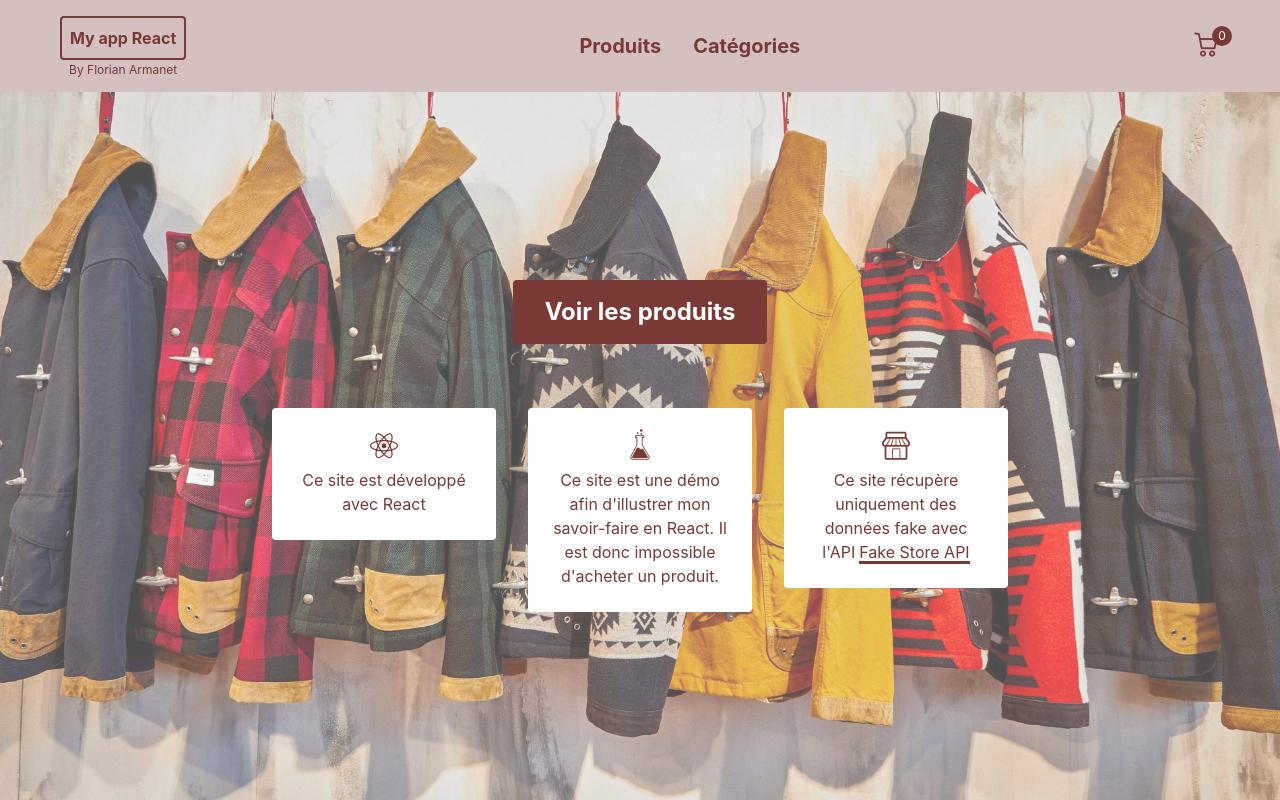
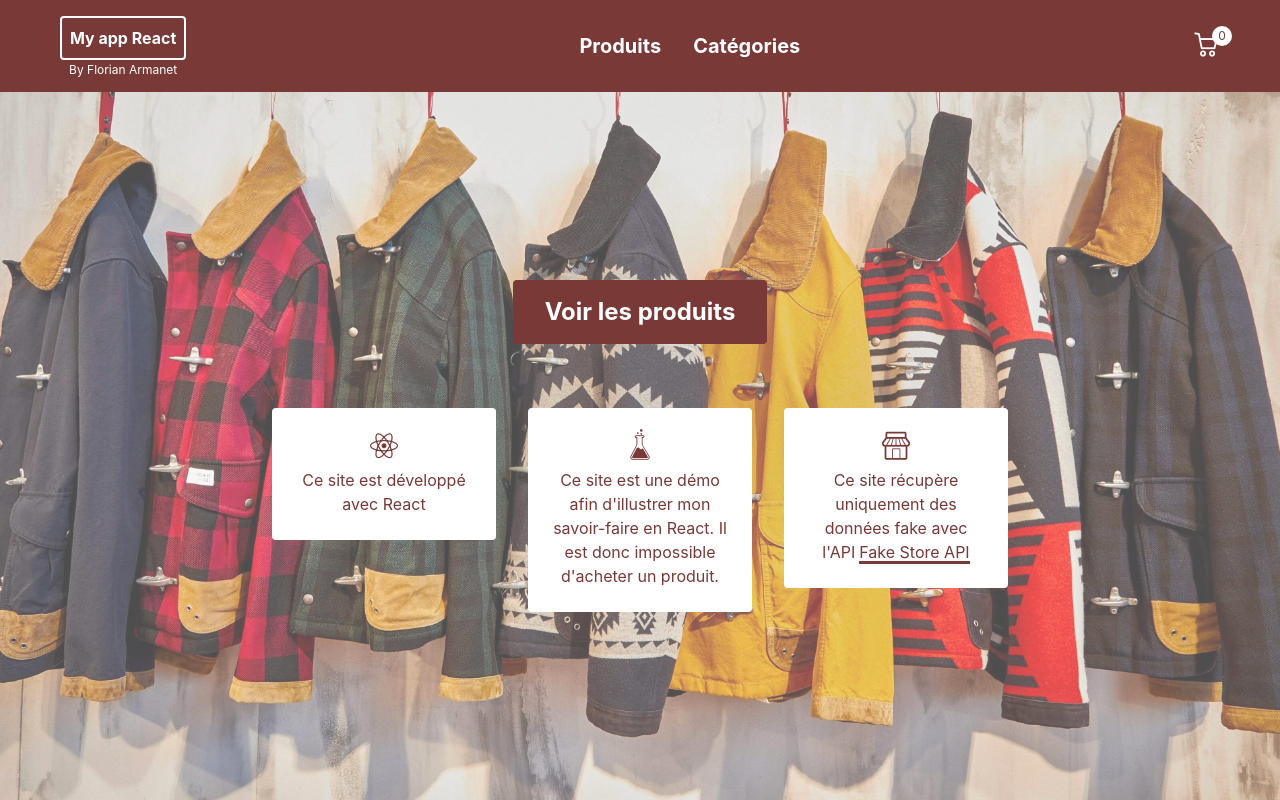
Before and after one commit to florian-armanet/my-app-react, a React (Create React App) app: page / in a window 1280 px wide. Built offline with nearby package versions, Linux system fonts and the light colour scheme.

Commit message:
Integration header

```diff
--- a/src/components/Filters/Sorting.js
+++ b/src/components/Filters/Sorting.js
@@ -17,8 +17,14 @@ const Sorting = ({ sortingCode }) => {
         'sortAsc': 'Sort asc',
     }
 
+    /**
+     *
+     */
+    const clickResetCheckedValue = () => {
+        setResetCheckedValues(true)
+    }
+
     useEffect(() => {
-        console.log('UseEffect Sorting')
         if (resetCheckedValues || resetAllCheckedValues) {
             dispatch(setProductsFiltered(
                 [...productsFiltered]
@@ -26,10 +32,6 @@ const Sorting = ({ sortingCode }) => {
             ))
         }
     }, [resetCheckedValues, resetAllCheckedValues, dispatch])
-
-    const clickResetCheckedValue = () => {
-        setResetCheckedValues(true)
-    }
 
     return (
         <>
--- a/src/components/Nav.js
+++ b/src/components/Nav.js
@@ -52,11 +52,11 @@ const Nav = () => {
             <FiltersModal/>
 
             <div className="o-container flex flex-col min-h-screen">
-                <div className={ ( isHomepage ? '' : 'mb-8 ' ) + 'o-full bg-primary-lighter text-primary-base' }>
+                <div className={ ( isHomepage ? '' : 'mb-8 ' ) + 'o-full bg-primary-base text-white' }>
                     <div className="o-container">
                         <div className="flex-flow-between items-center py-4">
                             <div className="flex flex-col items-center">
-                                <NavLink to="/" className="p-2 border-2 border-primary-base rounded font-bold">
+                                <NavLink to="/" className="p-2 border-2 border-white rounded font-bold">
                                     My app React
                                 </NavLink>
                                 <span className="text-xs mt-1 leading-none">By Florian Armanet</span>
--- a/src/components/Nav/NavCart.js
+++ b/src/components/Nav/NavCart.js
@@ -43,7 +43,7 @@ export const NavCart = () => {
         <div onClick={ openModal } className="relative cursor-pointer">
             <i className="Icon-basket text-3xl font-bold"></i>
             <span
-                className="absolute -top-3 lg:-top-1 lg-down:left-3 lg:-right-3 text-xs rounded-full w-5 h-5 flex-flow-center bg-primary-base text-white">
+                className="absolute -top-3 lg:-top-1 lg-down:left-3 lg:-right-3 text-xs rounded-full w-5 h-5 flex-flow-center bg-white text-primary-base">
                 { quantityInCart }
             </span>
         </div>
--- a/src/components/Nav/NavMain.js
+++ b/src/components/Nav/NavMain.js
@@ -18,8 +18,8 @@ const NavMain = () => {
      */
     const classesHandler = ({ isActive }) =>
         isActive
-            ? 'font-bold mx-4 has-underline text-xl has-underline--primary has-underline--invert'
-            : 'font-bold mx-4 has-underline has-underline--primary text-xl'
+            ? 'font-bold mx-4 has-underline text-xl has-underline--white has-underline--invert'
+            : 'font-bold mx-4 has-underline has-underline--white text-xl'
 
     if (isTablet()) {
         return (
```
